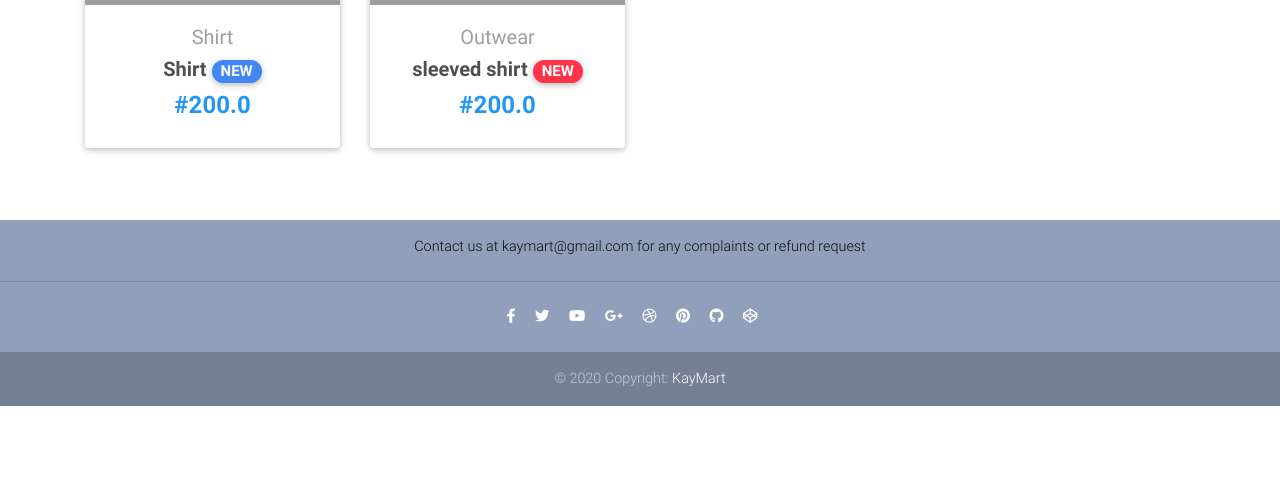
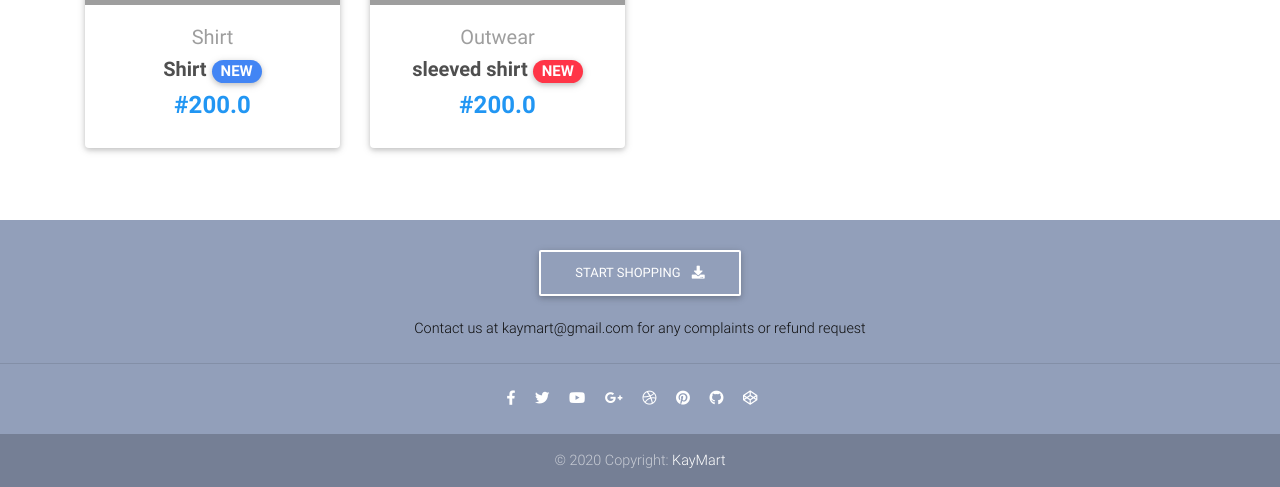
Before and after one commit to seyikayode/Ecommerce-webapp, a Django app: page / in a window 1280 px wide. Shown: the part 860-1347 px from the top of the page. Before the commit the page ends 1266 px from the top, so only its background shows below. Run offline with Django 3.2, Linux system fonts and the light colour scheme; data comes from the database, SQL or seed files in the repository; some libraries are stand-ins or nearby versions; grey boxes are pictures that could not be loaded.

Commit message:
ecommerce-webapp

```diff
--- a/ecommerce/templates/ecommerce/footer.html
+++ b/ecommerce/templates/ecommerce/footer.html
@@ -4,16 +4,16 @@
   <footer class="page-footer text-lg-center font-small mt-5 wow fadeIn">
 
     <!--Call to action-->
-{#    <div class="pt-4">#}
-{#      <a class="btn btn-outline-white" href="{% url 'home' %}"#}
-{#        role="button">Start Shopping#}
-{#        <i class="fas fa-download ml-2"></i>#}
-{#      </a>#}
+    <div class="pt-4">
+      <a class="btn btn-outline-white" href="{% url 'home' %}"
+        role="button">Start Shopping
+        <i class="fas fa-download ml-2"></i>
+      </a>
 {#      <a class="btn btn-outline-white" href="https://mdbootstrap.com/education/bootstrap/" target="_blank" role="button">#}
 {#          #}
 {#        <i class="fas fa-graduation-cap ml-2"></i>#}
 {#      </a>#}
-{#    </div>#}
+    </div>
     <!--/.Call to action--><pre></pre>
           <p style="color: #0d0d0d">Contact us at kaymart@gmail.com for any complaints or refund request</p>
 
```
